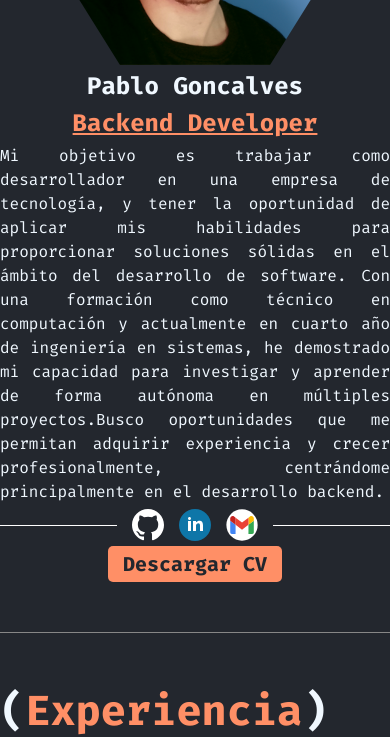
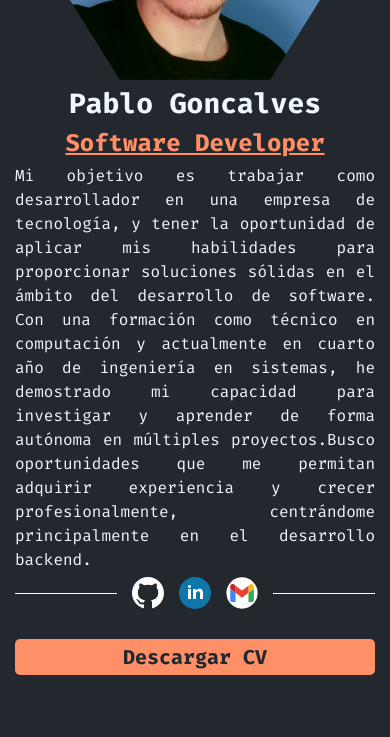
Before and after one commit to cailloup/Portafolio, a React (Create React App) app: page / in a window 390 px wide. Shown: the part 416-1153 px from the top of the page. Built offline with nearby package versions, Linux system fonts and the light colour scheme.

Commit message:
update info

```diff
--- a/src/common/navBar/nav.module.css
+++ b/src/common/navBar/nav.module.css
@@ -9,6 +9,7 @@
     height: 75px;
     background-color: #1E2227;
     z-index: 10;
+    box-shadow: 1px 1px 18px 7px black;
 }
 
 .ul li{
--- a/src/data/data.ts
+++ b/src/data/data.ts
@@ -73,7 +73,6 @@ export const skills = [
 
 export const proyects = [
   {
-    where: 'utn',
     name: 'patitas',
     description: 'Sistema de información diseñado para la materia de Diseño de Sistemas, el cual ofrece las siguientes funcionalidades:\n' +
     '• Dar en adopción una mascota.\n' +
@@ -88,7 +87,6 @@ export const proyects = [
     tags: ['java', 'spring', 'vueJS', 'JavaScript', 'RESTful', 'maven', 'MVC', 'Design Patterns']
   },
   {
-    where: 'utn',
     name: 'TP Sistemas Operativos',
     description: 'Trabajo práctico de la materia Sistemas Operativos. Consiste en el desarrollo de una solución que permite simular un sistema distribuido en el cual se planifican procesos, se resuelven peticiones al sistema y se administra de manera adecuada la memoria bajo un esquema de memoria.',
     img: 'TPSO.png',
@@ -97,7 +95,6 @@ export const proyects = [
     tags: ['C', 'Linux']
   },
   {
-    where: 'utn',
     name: 'Portafolio',
     description: 'Portafolio personal',
     img: 'portfolio.png',
@@ -114,13 +111,21 @@ export const Me = {
             'proporcionar soluciones sólidas en el ámbito del desarrollo de software. Con una formación como técnico en computación y actualmente en ' +
             'cuarto año de ingeniería en sistemas, he demostrado mi capacidad para investigar y aprender de forma autónoma en múltiples proyectos.' +
             'Busco oportunidades que me permitan adquirir experiencia y crecer profesionalmente, centrándome principalmente en el desarrollo backend.',
-  algo: '',
+  location: 'Monte Castro, CABA',
+  mail: 'goncalves.pab@gmail.com',
+  tel: '1164296693',
   study: [
     {
-      name: '',
-      start: '',
-      end: '',
-      title: ''
+      name: 'Escuela Tecnica N35 Ing Eduardo Laztzina',
+      start: '2013',
+      end: '2018',
+      title: 'Tecnico en computacion'
+    },
+    {
+      name: 'Universidad Tecnologica Nacional',
+      start: '2019',
+      end: 'actual',
+      title: 'Ingenieria en sistemas de informacion'
     }
   ]
 }
--- a/src/pages/me/Me.tsx
+++ b/src/pages/me/Me.tsx
@@ -8,8 +8,8 @@ export const Me: React.FC<{}> = () => {
     <main className={styles.main}>
       <div className={styles.card}>
         <img src='/picture3RF3.png' alt='foto de perfil' className={styles.img} />
-        <h1>Pablo Goncalves</h1>
-        <h2 style={{ color: '#FF8F66', textDecoration: 'underline' }}>Backend Developer</h2>
+        <h1 style={{ fontSize: '28px' }}>Pablo Goncalves</h1>
+        <h2 style={{ color: '#FF8F66', textDecoration: 'underline' }}>Software Developer</h2>
         <p>{yo.objetive}</p>
         <div className={styles.socialContainter}>
           <div className={styles.line} />
--- a/src/pages/me/me.module.css
+++ b/src/pages/me/me.module.css
@@ -54,7 +54,14 @@
     justify-content: flex-end;
 }
 @media only screen and (max-width: 600px){
+    .main{
+        padding: 15px;
+    }
+    .button{
+        width: 100%;
+    }
     .buttonContainer{
+        margin-top: 25px;
         justify-content: center;
     }
 }
@@ -76,3 +83,7 @@
     height: 1px;
     background-color: white;
 }
+
+.otro{
+    width: 100%;
+}
```
